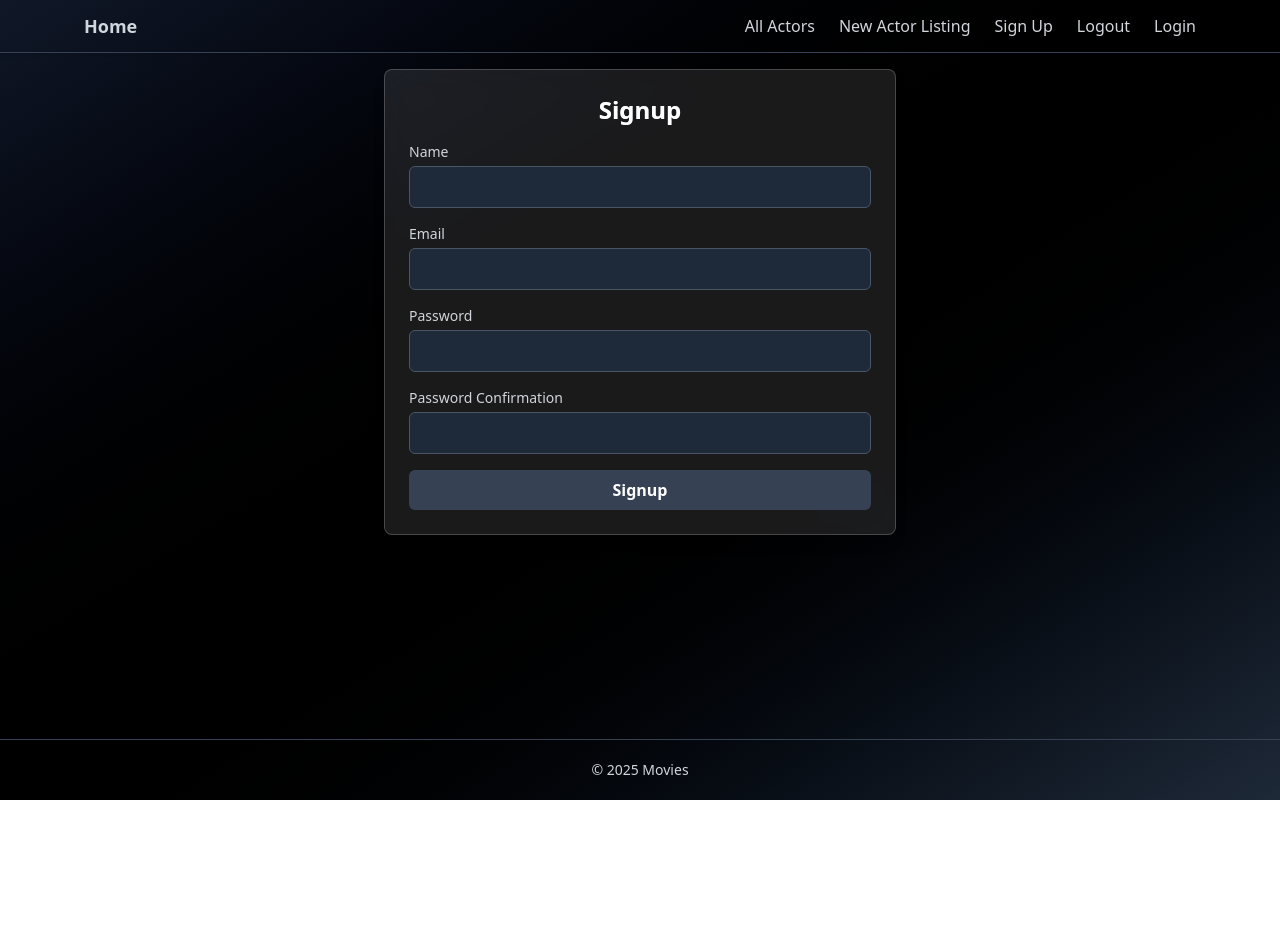
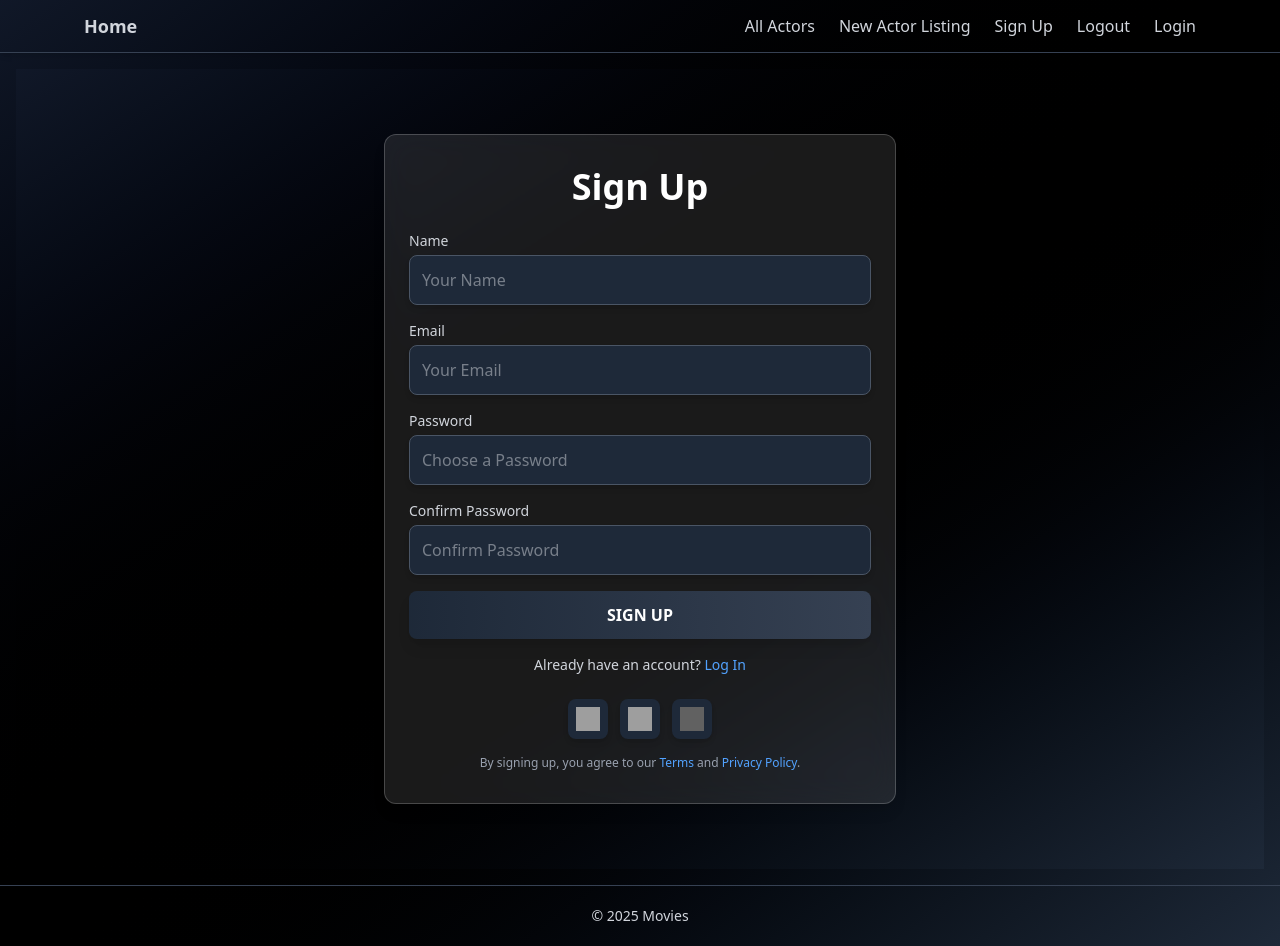
Before and after one commit to alejandroajuarez/movie-frontend, a React (Vite) app: page /signup in a window 1280 px wide. Before the commit the page ends 800 px from the top, so only its background shows below. Built offline with nearby package versions, Linux system fonts and the light colour scheme; grey boxes are pictures that could not be loaded.

Commit message:
prettied up login/signup/index pages

```diff
--- a/src/ActorsIndex.jsx
+++ b/src/ActorsIndex.jsx
@@ -16,13 +16,20 @@ export function ActorsIndex({ actors, onShow }) {
               <h3 className="text-lg font-semibold text-white">{actor.first_name} {actor.last_name}</h3>
               <p className="text-gray-400">{actor.known_for}</p>
               <p className="text-gray-500">Movie ID: {actor.movie_id}</p>
+              <div className="relative inline-flex group">
+              <div
+                className="absolute transition-all duration-1000 opacity-70 -inset-px bg-gradient-to-r from-gray-800 via-gray-700 to-gray-600 rounded-xl blur-lg filter group-hover:opacity-100 group-hover:-inset-1 group-hover:duration-200"
+              ></div>
               <button
                 type="button"
-                className="mt-3 px-4 py-2 bg-gray-700 text-white rounded hover:bg-gray-600 transition"
+                className="relative inline-flex items-center justify-center px-5 py-2 text-base font-bold text-white transition-all duration-200 bg-gray-900 border-2 border-transparent focus:outline-none focus:ring-2 focus:ring-offset-2 focus:ring-gray-900 hover:bg-gray-700 rounded mt-2"
                 onClick={() => onShow(actor)}
               >
                 More Info
               </button>
+            </div>
+
+
             </div>
           ))}
         </div>
--- a/src/LoginPage.jsx
+++ b/src/LoginPage.jsx
@@ -13,6 +13,7 @@ export function LoginPage() {
     event.preventDefault();
     setErrors([]);
     const params = new FormData(event.target);
+
     axios
       .post("http://localhost:3000/sessions.json", params)
       .then((response) => {
@@ -20,7 +21,7 @@ export function LoginPage() {
         axios.defaults.headers.common["Authorization"] = "Bearer " + response.data.jwt;
         localStorage.setItem("jwt", response.data.jwt);
         event.target.reset();
-        window.location.href = "/"; // Change this to hide a modal, redirect to a specific page, etc.
+        window.location.href = "/";
       })
       .catch((error) => {
         console.log(error.response);
@@ -29,13 +30,13 @@ export function LoginPage() {
   };
 
   return (
-    <div id="login" className="max-w-lg mx-auto p-6 bg-white/10 backdrop-blur-lg border border-white/20 shadow-lg rounded-lg">
-      <h1 className="text-2xl font-bold mb-4 text-white bg-gradient-to-r from-gray-300 to-gray-500 bg-clip-text text-transparent text-center">
-        Login
-      </h1>
+    <div className="flex items-center justify-center min-h-screen ">
+      <div className="max-w-lg w-full px-6 py-8 bg-white/10 backdrop-blur-lg border border-white/20 shadow-lg rounded-xl">
+
+        <h1 className="text-4xl font-bold text-white text-center mb-6">Log in</h1>
 
         {errors.length > 0 && (
-        <ul className="mb-4 text-red-400 list-disc list-inside">
+          <ul className="mb-4 text-red-400 list-disc list-inside text-center">
             {errors.map((error) => (
               <li key={error}>{error}</li>
             ))}
@@ -44,31 +45,61 @@ export function LoginPage() {
 
         <form onSubmit={handleSubmit} className="space-y-4">
           <div>
-          <label className="block text-sm font-medium text-gray-300">Email</label>
+            <label className="block text-gray-300 text-sm font-medium mb-1">Email</label>
             <input
               name="email"
               type="email"
-            className="mt-1 w-full bg-gray-800 text-gray-200 border border-gray-600 rounded-md p-2 focus:ring-gray-400 focus:border-gray-500"
+              className="border p-3 bg-gray-800 text-gray-300 border-gray-600 shadow-md rounded-lg w-full focus:ring-gray-400 focus:border-gray-500 transition-all"
+              placeholder="Email"
+              required
             />
           </div>
 
           <div>
-          <label className="block text-sm font-medium text-gray-300">Password</label>
+            <label className="block text-gray-300 text-sm font-medium mb-1">Password</label>
             <input
               name="password"
               type="password"
-            className="mt-1 w-full bg-gray-800 text-gray-200 border border-gray-600 rounded-md p-2 focus:ring-gray-400 focus:border-gray-500"
+              className="border p-3 bg-gray-800 text-gray-300 border-gray-600 shadow-md rounded-lg w-full focus:ring-gray-400 focus:border-gray-500 transition-all"
+              placeholder="Password"
+              required
             />
           </div>
 
+          <a href="#" className="text-blue-400 text-sm hover:underline block text-center">Forgot your password?</a>
+
           <button
             type="submit"
-          className="w-full bg-gray-700 text-white font-semibold py-2 rounded-md hover:bg-gray-600 transition"
+            className="w-full py-3 text-white font-semibold rounded-lg bg-gradient-to-r from-gray-800 to-gray-700 shadow-lg transition-all duration-300 hover:scale-105"
           >
-          Login
+            LOG IN
           </button>
         </form>
+
+        <div className="text-center text-sm mt-4 text-gray-300">
+          Don&apos;t have an account?
+          <a href="/signup" className="text-blue-400 hover:underline"> Sign Up</a>
+        </div>
+
+        {/* Third-Party Authentication */}
+        <div className="flex items-center justify-center mt-6 space-x-3">
+          <button className="hover:scale-105 transition transform p-2 rounded-lg bg-gray-800 shadow-md">
+            <img className="w-6 h-6" src="https://ucarecdn.com/8f25a2ba-bdcf-4ff1-b596-088f330416ef/" alt="Google" />
+          </button>
+          <button className="hover:scale-105 transition transform p-2 rounded-lg bg-gray-800 shadow-md">
+            <img className="w-6 h-6" src="https://ucarecdn.com/95eebb9c-85cf-4d12-942f-3c40d7044dc6/" alt="LinkedIn" />
+          </button>
+          <button className="hover:scale-105 transition transform p-2 rounded-lg bg-gray-800 shadow-md">
+            <img className="w-6 h-6 filter invert" src="https://ucarecdn.com/be5b0ffd-85e8-4639-83a6-5162dfa15a16/" alt="GitHub" />
+          </button>
+        </div>
+
+        <div className="text-center text-xs text-gray-400 mt-4">
+          By signing in, you agree to our
+          <a href="#" className="text-blue-400 hover:underline"> Terms</a> and
+          <a href="#" className="text-blue-400 hover:underline"> Privacy Policy</a>.
+        </div>
+      </div>
     </div>
   );
-
 }
--- a/src/SignupPage.jsx
+++ b/src/SignupPage.jsx
@@ -8,12 +8,13 @@ export function SignupPage() {
     event.preventDefault();
     setErrors([]);
     const params = new FormData(event.target);
+
     axios
       .post("http://localhost:3000/users.json", params)
       .then((response) => {
         console.log(response.data);
         event.target.reset();
-        window.location.href = "/"; // Change this to hide a modal, redirect to a specific page, etc.
+        window.location.href = "/";
       })
       .catch((error) => {
         console.log(error.response.data.errors);
@@ -22,13 +23,13 @@ export function SignupPage() {
   };
 
   return (
-    <div id="signup" className="max-w-lg mx-auto p-6 bg-white/10 backdrop-blur-lg border border-white/20 shadow-lg rounded-lg">
-      <h1 className="text-2xl font-bold mb-4 text-white bg-gradient-to-r from-gray-300 to-gray-500 bg-clip-text text-transparent text-center">
-        Signup
-      </h1>
+    <div className="flex items-center justify-center min-h-screen bg-gradient-to-br from-gray-900 via-black to-gray-800">
+      <div className="max-w-lg w-full px-6 py-8 bg-white/10 backdrop-blur-lg border border-white/20 shadow-lg rounded-xl">
+
+        <h1 className="text-4xl font-bold text-white text-center mb-6">Sign Up</h1>
 
         {errors.length > 0 && (
-        <ul className="mb-4 text-red-400 list-disc list-inside">
+          <ul className="mb-4 text-red-400 list-disc list-inside text-center">
             {errors.map((error) => (
               <li key={error}>{error}</li>
             ))}
@@ -37,49 +38,81 @@ export function SignupPage() {
 
         <form onSubmit={handleSubmit} className="space-y-4">
           <div>
-          <label className="block text-sm font-medium text-gray-300">Name</label>
+            <label className="block text-gray-300 text-sm font-medium mb-1">Name</label>
             <input
               name="name"
               type="text"
-            className="mt-1 w-full bg-gray-800 text-gray-200 border border-gray-600 rounded-md p-2 focus:ring-gray-400 focus:border-gray-500"
+              className="border p-3 bg-gray-800 text-gray-300 border-gray-600 shadow-md rounded-lg w-full focus:ring-gray-400 focus:border-gray-500 transition-all"
+              placeholder="Your Name"
+              required
             />
           </div>
 
           <div>
-          <label className="block text-sm font-medium text-gray-300">Email</label>
+            <label className="block text-gray-300 text-sm font-medium mb-1">Email</label>
             <input
               name="email"
               type="email"
-            className="mt-1 w-full bg-gray-800 text-gray-200 border border-gray-600 rounded-md p-2 focus:ring-gray-400 focus:border-gray-500"
+              className="border p-3 bg-gray-800 text-gray-300 border-gray-600 shadow-md rounded-lg w-full focus:ring-gray-400 focus:border-gray-500 transition-all"
+              placeholder="Your Email"
+              required
             />
           </div>
 
           <div>
-          <label className="block text-sm font-medium text-gray-300">Password</label>
+            <label className="block text-gray-300 text-sm font-medium mb-1">Password</label>
             <input
               name="password"
               type="password"
-            className="mt-1 w-full bg-gray-800 text-gray-200 border border-gray-600 rounded-md p-2 focus:ring-gray-400 focus:border-gray-500"
+              className="border p-3 bg-gray-800 text-gray-300 border-gray-600 shadow-md rounded-lg w-full focus:ring-gray-400 focus:border-gray-500 transition-all"
+              placeholder="Choose a Password"
+              required
             />
           </div>
 
           <div>
-          <label className="block text-sm font-medium text-gray-300">Password Confirmation</label>
+            <label className="block text-gray-300 text-sm font-medium mb-1">Confirm Password</label>
             <input
               name="password_confirmation"
               type="password"
-            className="mt-1 w-full bg-gray-800 text-gray-200 border border-gray-600 rounded-md p-2 focus:ring-gray-400 focus:border-gray-500"
+              className="border p-3 bg-gray-800 text-gray-300 border-gray-600 shadow-md rounded-lg w-full focus:ring-gray-400 focus:border-gray-500 transition-all"
+              placeholder="Confirm Password"
+              required
             />
           </div>
 
           <button
             type="submit"
-          className="w-full bg-gray-700 text-white font-semibold py-2 rounded-md hover:bg-gray-600 transition"
+            className="w-full py-3 text-white font-semibold rounded-lg bg-gradient-to-r from-gray-800 to-gray-700 shadow-lg transition-all duration-300 hover:scale-105"
           >
-          Signup
+            SIGN UP
           </button>
         </form>
+
+        <div className="text-center text-sm mt-4 text-gray-300">
+          Already have an account?
+          <a href="/login" className="text-blue-400 hover:underline"> Log In</a>
+        </div>
+
+        {/* Third-Party Authentication */}
+        <div className="flex items-center justify-center mt-6 space-x-3">
+          <button className="hover:scale-105 transition transform p-2 rounded-lg bg-gray-800 shadow-md">
+            <img className="w-6 h-6" src="https://ucarecdn.com/8f25a2ba-bdcf-4ff1-b596-088f330416ef/" alt="Google" />
+          </button>
+          <button className="hover:scale-105 transition transform p-2 rounded-lg bg-gray-800 shadow-md">
+            <img className="w-6 h-6" src="https://ucarecdn.com/95eebb9c-85cf-4d12-942f-3c40d7044dc6/" alt="LinkedIn" />
+          </button>
+          <button className="hover:scale-105 transition transform p-2 rounded-lg bg-gray-800 shadow-md">
+            <img className="w-6 h-6 filter invert" src="https://ucarecdn.com/be5b0ffd-85e8-4639-83a6-5162dfa15a16/" alt="GitHub" />
+          </button>
+        </div>
+
+        <div className="text-center text-xs text-gray-400 mt-4">
+          By signing up, you agree to our
+          <a href="#" className="text-blue-400 hover:underline"> Terms</a> and
+          <a href="#" className="text-blue-400 hover:underline"> Privacy Policy</a>.
+        </div>
+      </div>
     </div>
   );
-
 }
```
Lines whose indentation alone changed are shown as unchanged.
